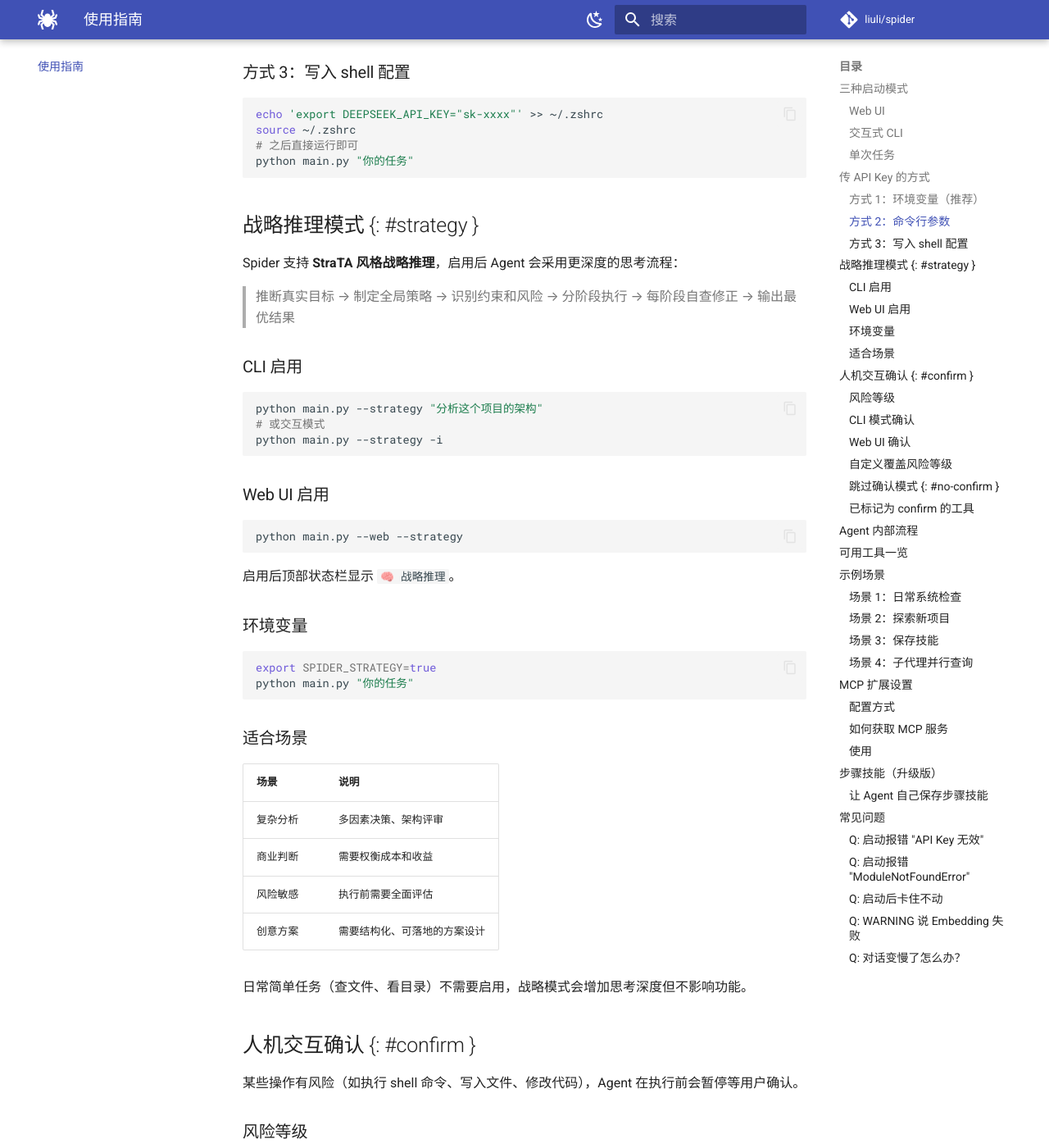
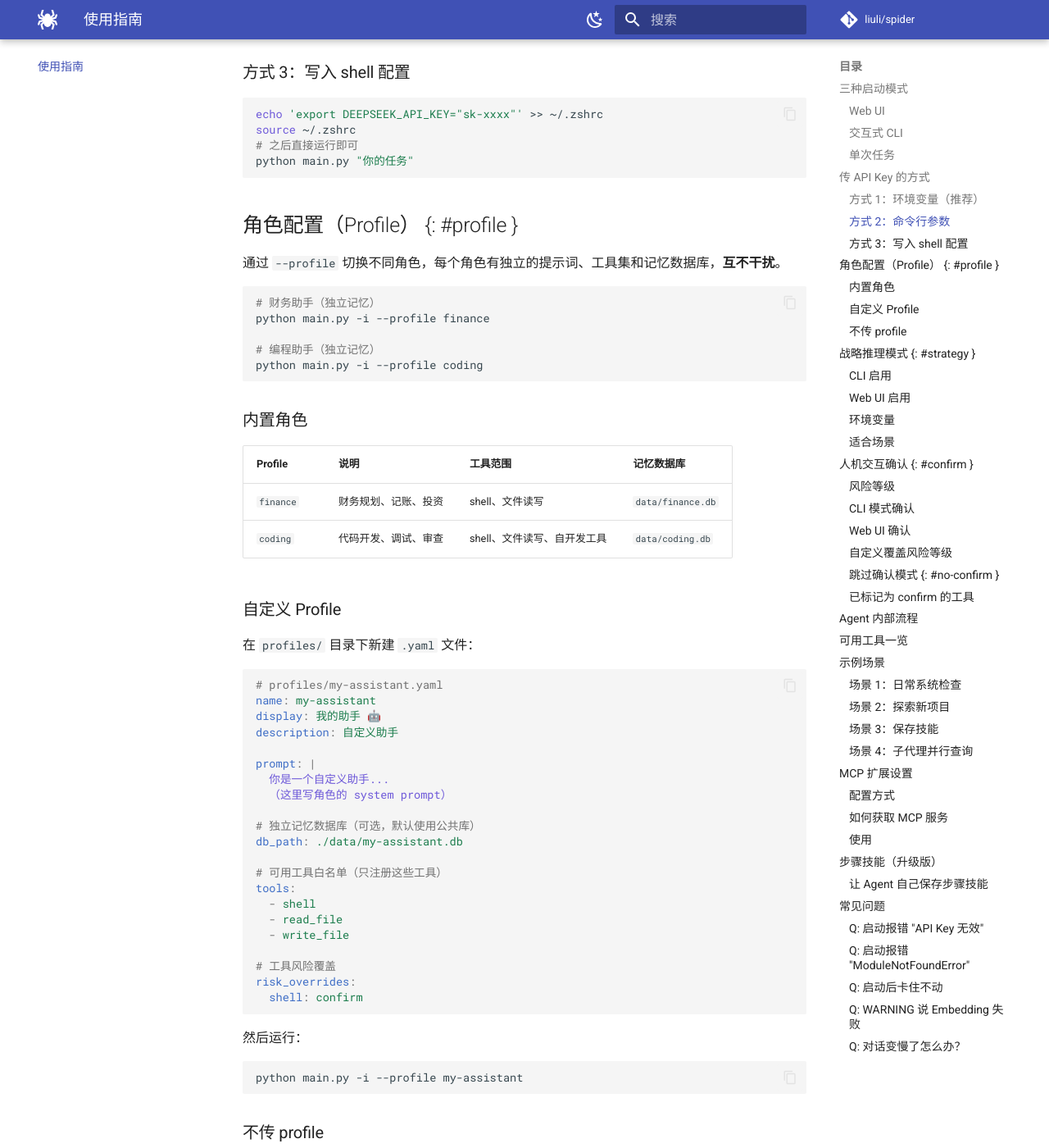
Before and after one commit to shabake/spider, an MkDocs documentation site: the page built from docs/使用指南.md, in a window 1280 px wide and 1400 px high, scrolled down 1987 px. Shown: the whole window at 82% size. Built offline with MkDocs 1.6.1 and Material for MkDocs 9.7.7, drawn with Linux system fonts in a browser that asks for light colours; emoji names are drawn with the system emoji font; comment, search, counter and statistics services are not loaded.

Commit message:
👤 新增 Profile 角色配置系统（--profile）
每个角色有独立的 system prompt、工具白名单和记忆数据库，
实现多角色完全隔离运行。

- profiles/finance.yaml: 财务助手配置
- profiles/coding.yaml: 编程助手配置
- main.py: 新增 load_profile() + --profile CLI 标志 + 工具白名单
- web/app.py: 支持从 app.state 读取 profile 配置
- docs/使用指南.md: 新增 Profile 章节

用法:
  python main.py -i --profile finance   # 财务助手，独立记忆
  python main.py -i --profile coding    # 编程助手，独立记忆

Co-Authored-By: Claude <noreply@anthropic.com>

````diff
--- a/docs/使用指南.md
+++ b/docs/使用指南.md
@@ -94,6 +94,65 @@ source ~/.zshrc
 # 之后直接运行即可
 python main.py "你的任务"
 ```
+
+## 角色配置（Profile） {: #profile }
+
+通过 `--profile` 切换不同角色，每个角色有独立的提示词、工具集和记忆数据库，**互不干扰**。
+
+```bash
+# 财务助手（独立记忆）
+python main.py -i --profile finance
+
+# 编程助手（独立记忆）
+python main.py -i --profile coding
+```
+
+### 内置角色
+
+| Profile | 说明 | 工具范围 | 记忆数据库 |
+|---------|------|---------|-----------|
+| `finance` | 财务规划、记账、投资 | shell、文件读写 | `data/finance.db` |
+| `coding` | 代码开发、调试、审查 | shell、文件读写、自开发工具 | `data/coding.db` |
+
+### 自定义 Profile
+
+在 `profiles/` 目录下新建 `.yaml` 文件：
+
+```yaml
+# profiles/my-assistant.yaml
+name: my-assistant
+display: 我的助手 🤖
+description: 自定义助手
+
+prompt: |
+  你是一个自定义助手...
+  （这里写角色的 system prompt）
+
+# 独立记忆数据库（可选，默认使用公共库）
+db_path: ./data/my-assistant.db
+
+# 可用工具白名单（只注册这些工具）
+tools:
+  - shell
+  - read_file
+  - write_file
+
+# 工具风险覆盖
+risk_overrides:
+  shell: confirm
+```
+
+然后运行：
+
+```bash
+python main.py -i --profile my-assistant
+```
+
+### 不传 profile
+
+默认行为不变，使用公共记忆库、全部工具。
+
+---
 
 ## 战略推理模式 {: #strategy }
 
````
Also changed, not shown: main.py (+167 -91 lines), 3 other files.
